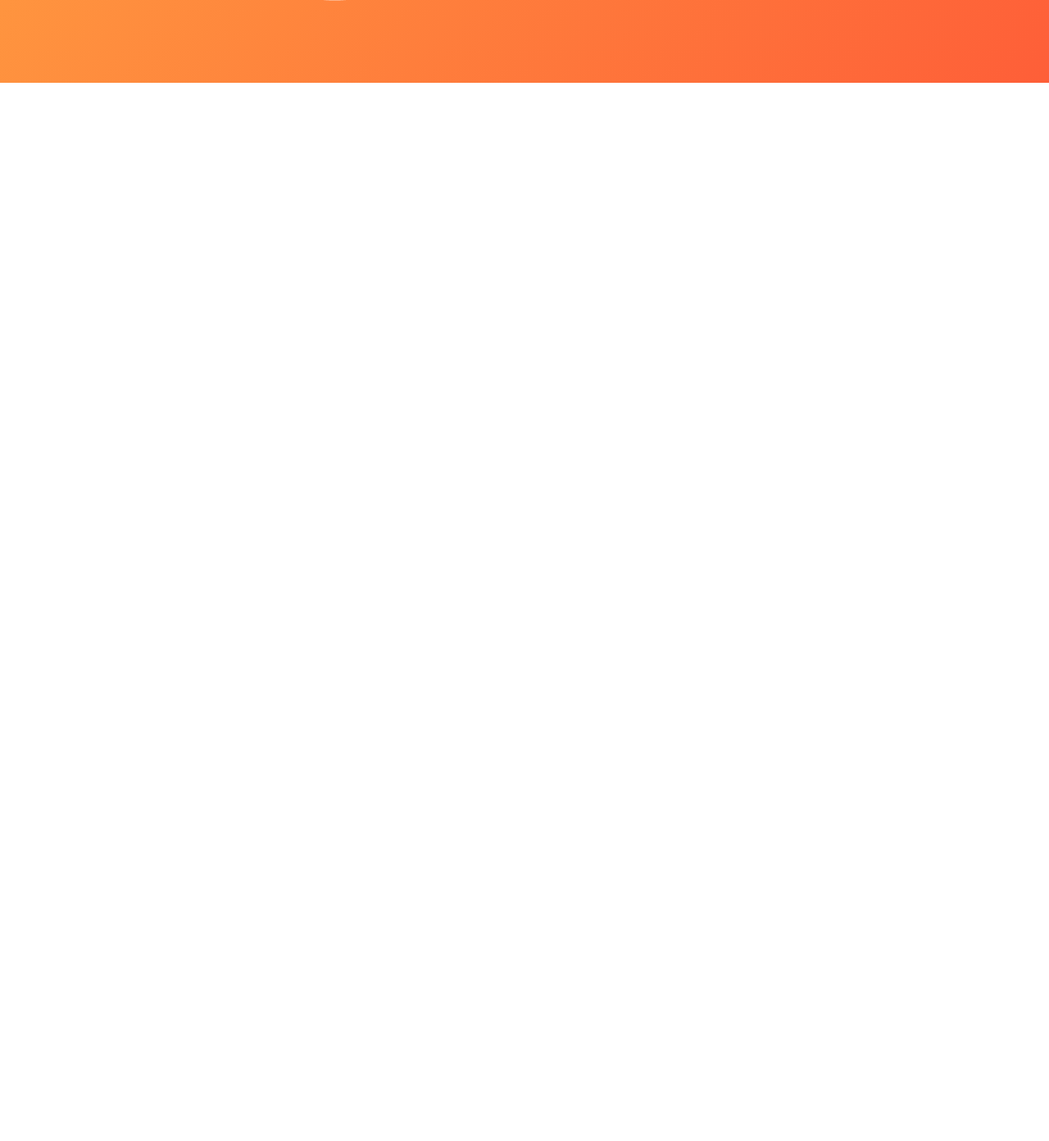
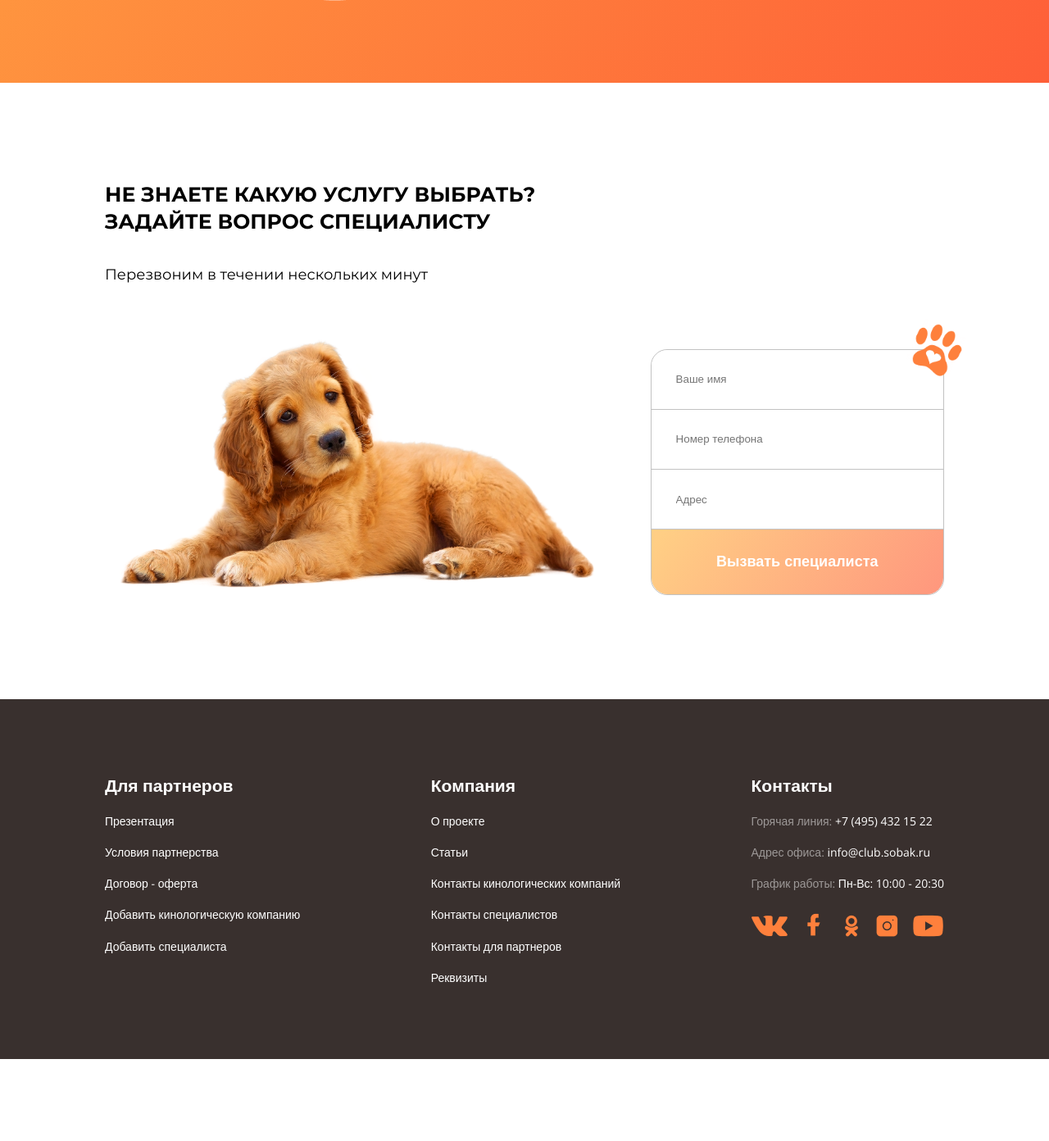
Before and after one commit to maksOmy/dogsClub, a PHP site: page / in a window 1280 px wide; the page is wider, and only the part inside the window is pictured. Shown: the part 4488-5880 px from the top of that part at 82% size. Before the commit the page ends 4589 px from the top of that part, so only its background shows below. Run offline with PHP 8.4, Linux system fonts and the light colour scheme.

Commit message:
add blocks contacts and footer

```diff
--- a/css/styles.css
+++ b/css/styles.css
@@ -56,7 +56,7 @@ p {
     flex-wrap: wrap;
 
     max-width: 1440px;
-    padding: 0 140px;
+    padding: 0 10%;
     margin: 0 auto;
     margin-bottom: 100px;
 }
@@ -487,3 +487,92 @@ header h2 {
 
     border: 1px #fff solid;
 }
+
+/*style contact block*/
+
+.contact {
+    align-items: center;
+}
+
+.contact-heading {
+    text-transform: uppercase;
+}
+
+.contact-img {
+    width: 60%;
+    height: auto;
+}
+
+.contact-form {
+    position: relative;
+    display: flex;
+    flex-wrap: wrap;
+    width: 35%;
+    height: 300px;
+    border: 1px solid rgba(0, 0, 0, 0.24);
+    border-radius: 20px;
+}
+
+.contact-form::before {
+    content: "";
+    position: absolute;
+
+    right: -30px;
+    top: -40px;
+
+    align-items: center;
+    width: 77px;
+    height: 77px;
+    background: url('../images/foot.png') no-repeat;
+    background-size: 77px 77px;
+}
+
+.contact-form-input {
+    width: 100%;
+
+    border: none;
+    border-bottom:1px solid rgba(0, 0, 0, 0.24);
+
+    padding-left: 30px;
+}
+
+.contact-btn {
+    width: 100%;
+    border-radius: 0 0 20px 20px;
+}
+
+.contact-form-input:first-child {
+    border-radius: 20px 20px 0 0;
+}
+
+.contact-btn {
+    font-size: 18px;
+    font-family: "Open Sans" sans-serif;
+}
+
+/*footer style*/
+
+.footer-container {
+    background-color: #39302E;
+    color: #fff;
+    padding: 70px 10% 70px 10%;
+}
+
+.footer-list li {
+    font-size: 14px;
+    margin-bottom: 20px;
+}
+
+.footer-list li span {
+    opacity: 0.5;
+}
+
+.contact-links {
+    display: flex;
+    justify-content: space-between;
+}
+
+.contact-links a {
+    display: flex;
+    align-items: center;
+}
--- a/index.html
+++ b/index.html
@@ -117,7 +117,56 @@
                 <a href="#" class="advantages-2-btn advantages-btn btn">Подобрать компанию</a>
             </div>
             <img src="images/advantages-2.png">
-        </section >
+        </section>
+        <section class="contact container">
+            <h2 class="contact-heading">Не знаете какую услугу выбрать?<br>задайте вопрос специалисту</h2>
+            <p class="contact-content">Перезвоним в течении нескольких минут</p>
+            <img class="contact-img" src="images/image 9.png">
+            <form class="contact-form">
+                <input class="contact-form-input" placeholder="Ваше имя">
+                <input class="contact-form-input" placeholder="Номер телефона">
+                <input class="contact-form-input" placeholder="Адрес">
+                <button type="submit" class="contact-btn btn">Вызвать специалиста</button>
+            </form>
+        </section>
     </main>
+    <footer class="footer-container container">
+        <div class="footer-item partners">
+            <h3 class="footer-heading">Для партнеров</h3>
+            <ul class="footer-list">
+                <li>Презентация</li>
+                <li>Условия партнерства</li>
+                <li>Договор - оферта</li>
+                <li>Добавить кинологическую компанию</li>
+                <li>Добавить специалиста</li>
+            </ul>
+        </div>
+        <div class="footer-item company">
+            <h3 class="footer-heading">Компания</h3>
+            <ul class="footer-list">
+                <li>О проекте</li>
+                <li>Статьи</li>
+                <li>Контакты кинологических компаний</li>
+                <li>Контакты специалистов</li>
+                <li>Контакты для партнеров</li>
+                <li>Реквизиты</li>
+            </ul>
+        </div>
+        <div class="footer-item company">
+            <h3 class="footer-heading">Контакты</h3>
+            <ul class="footer-list">
+                <li><span>Горячая линия:</span> +7 (495) 432 15 22</li>
+                <li><span>Адрес офиса:</span> info@club.sobak.ru</li>
+                <li><span>График работы:</span> Пн-Вс: 10:00 - 20:30</li>
+            </ul>
+            <div class="contact-links">
+                <a href="#"><img src="images/vk.png"></a>
+                <a href="#"><img src="images/facebook.png"></a>
+                <a href="#"><img src="images/classmates.png"></a>
+                <a href="#"><img src="images/insta.png"></a>
+                <a href="#"><img src="images/youtube.png"></a>
+            </div>
+        </div>
+    </footer>
 </body>
 </html>
```
Also changed, not shown: images/classmates.png (added), images/facebook.png (added), images/foot.png (added), images/insta.png (added), images/vk.png (added), images/youtube.png (added).
